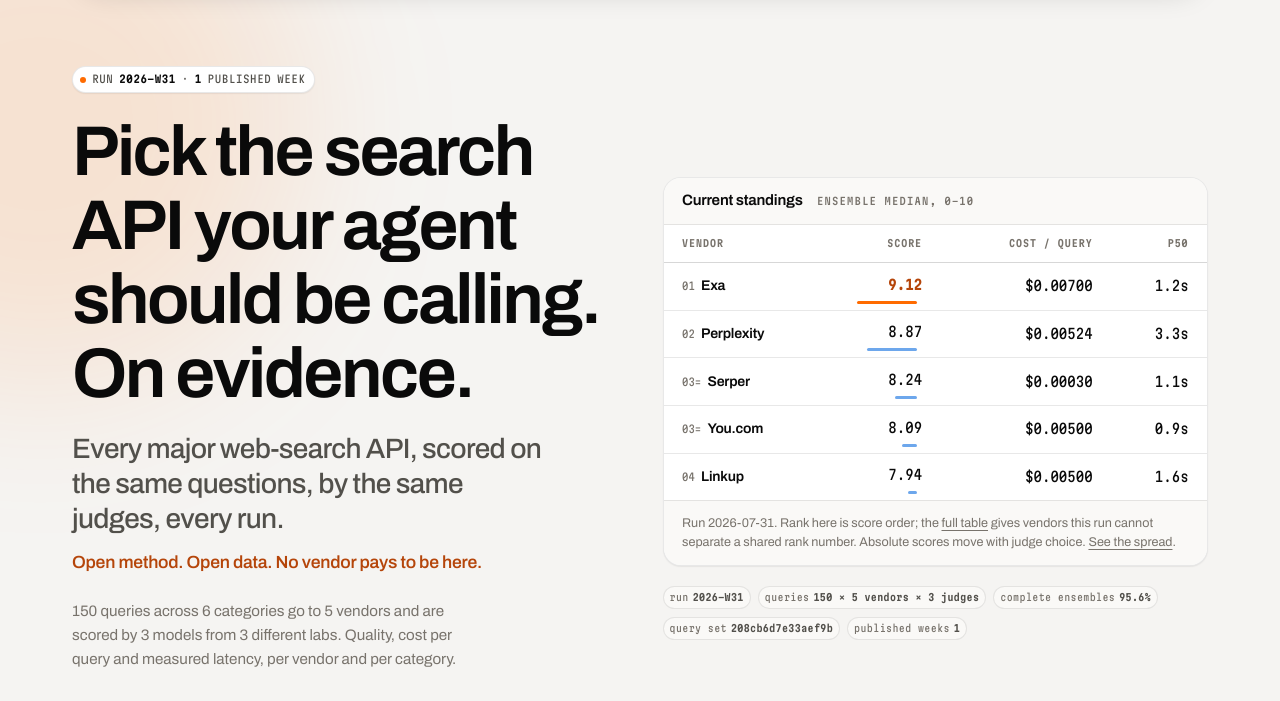
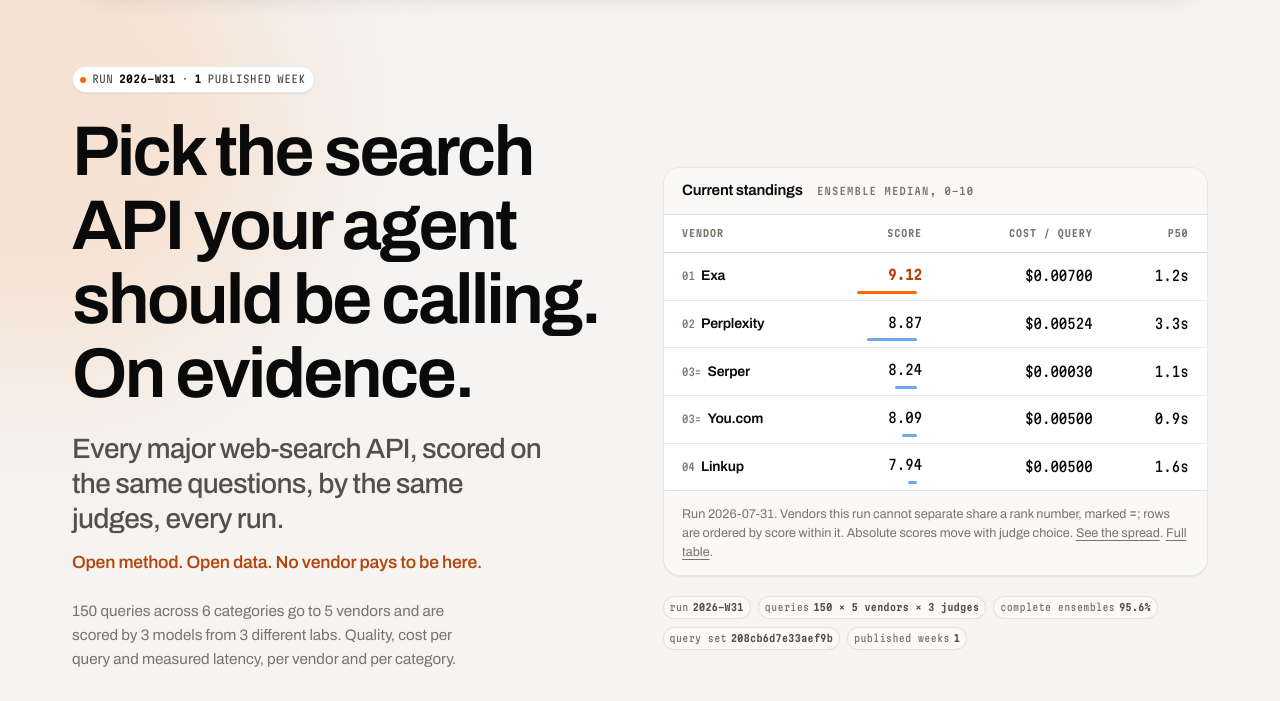
Before and after one commit to feruzkarimovv/vannaris, a website: page site/index.html in a window 1280 px wide. Shown: the part 76-777 px from the top of the page. Drawn offline with Linux system fonts and the light colour scheme.

Commit message:
Stop the hero table describing the rule it no longer follows
Its footnote read "Rank here is score order; the full table gives vendors this
run cannot separate a shared rank number" — a pointer elsewhere for the honest
version, written when only one page had it. Both pages have it now, so the
sentence sent readers away for something already in front of them and described
this table as doing the thing it had just stopped doing.

It now says what the badge does, including what the `=` means, which nothing on
the landing page explained.

Gates: 11/11.

```diff
--- a/site/index.html
+++ b/site/index.html
@@ -102,10 +102,11 @@
             </div>
           </div>
           <div class="panel__foot">
-            Run <span data-val="latest.ran_at" data-fmt="date"></span>. Rank here is score order;
-            the <a href="results.html#quality">full table</a> gives vendors this run cannot separate
-            a shared rank number. Absolute scores move with judge choice.
+            Run <span data-val="latest.ran_at" data-fmt="date"></span>. Vendors this run cannot
+            separate share a rank number, marked <span class="mono">=</span>; rows are ordered by
+            score within it. Absolute scores move with judge choice.
             <a href="results.html#judging">See the spread</a>.
+            <a href="results.html#quality">Full table</a>.
           </div>
         </div>
         <div class="stamp" data-stamp role="group" aria-label="Current run"></div>
```
